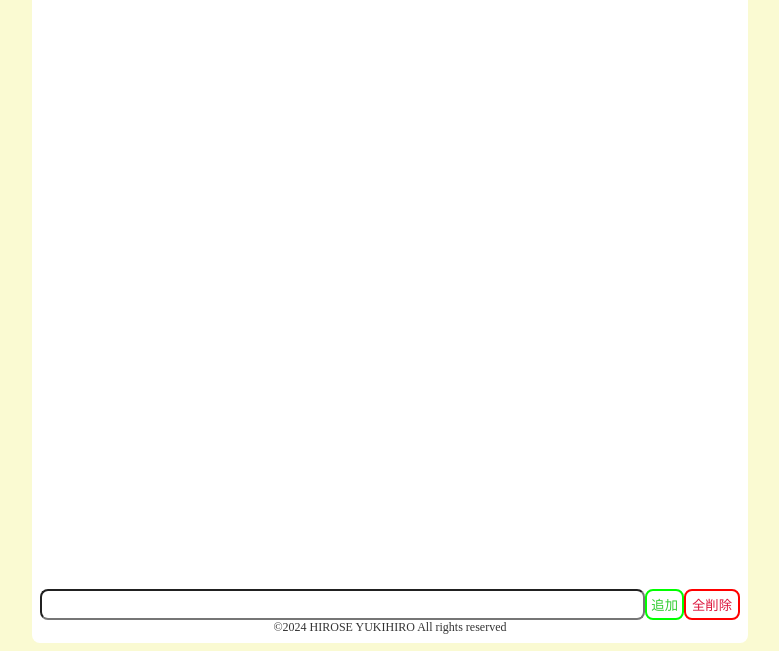
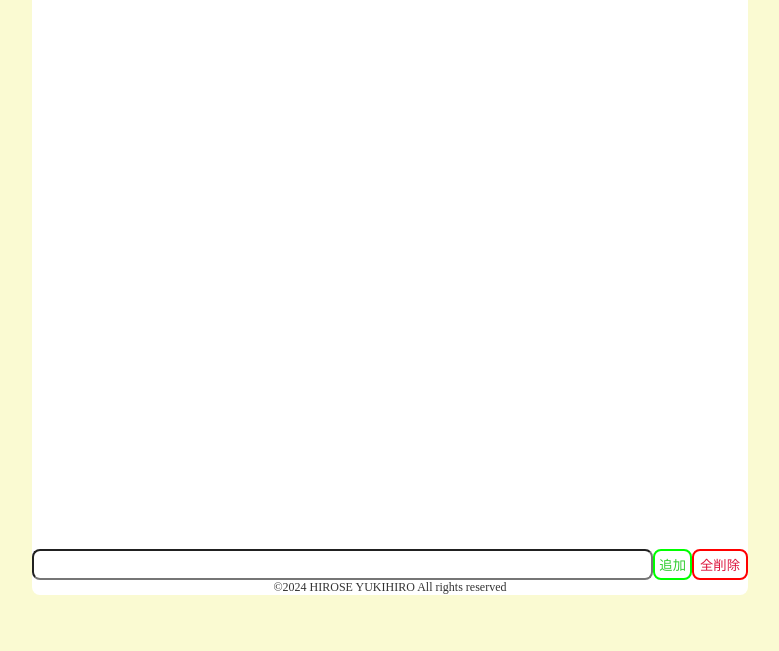
Before and after one commit to 21otamoT/ts-ToDo, a website: page index.html in a window 1280 px wide. Shown: the part 181-832 px from the top of the page, without its empty margins (250-1029 px from the left). After the commit the page ends 800 px from the top, so only its background shows below. Drawn offline with Linux system fonts and the light colour scheme; a web font is replaced by a local one.

Commit message:
adjustment layout

```diff
--- a/index.html
+++ b/index.html
@@ -11,7 +11,6 @@
 </head>
 <body>
   <div class="container">
-    <div>
     <h1>ToDoリスト</h1>
     <div class="tab">
       <button data-id="one" class="active">買い物</button>
@@ -24,9 +23,7 @@
     <div class="ul" id="two">
       <ul><li>a</li></ul>
     </div>
-    </div>
-
-    <div>
+    <div class="form">
       <form id="form">
         <input type="text" id="input">
         <button class="add">追加</button>
--- a/style.css
+++ b/style.css
@@ -8,12 +8,10 @@ body {
   max-width: 700px;
   margin: 0 auto;
   background-color: #fff;
-  height: 100vh;
+  height: 94vh;
   padding: 8px;
   border-radius: 8px;
-  display: flex;
-  flex-direction: column;
-  justify-content: space-between;
+  position: relative;
 }
 
 h1 {
@@ -65,6 +63,12 @@ form {
   display: flex;
 }
 
+.form {
+  position: absolute;
+  inset: auto auto 0 0;
+  width: 100%;
+}
+
 form input {
   flex: 1 1 auto;
   padding: 4px;
@@ -91,3 +95,10 @@ form input {
   text-align: center;
   color: #333;
 }
+
+@media screen and (max-width: 768px) {
+  .container {
+    height: 90vh;
+    margin: 5% auto;
+  }
+}
```
Lines whose indentation alone changed are shown as unchanged.
